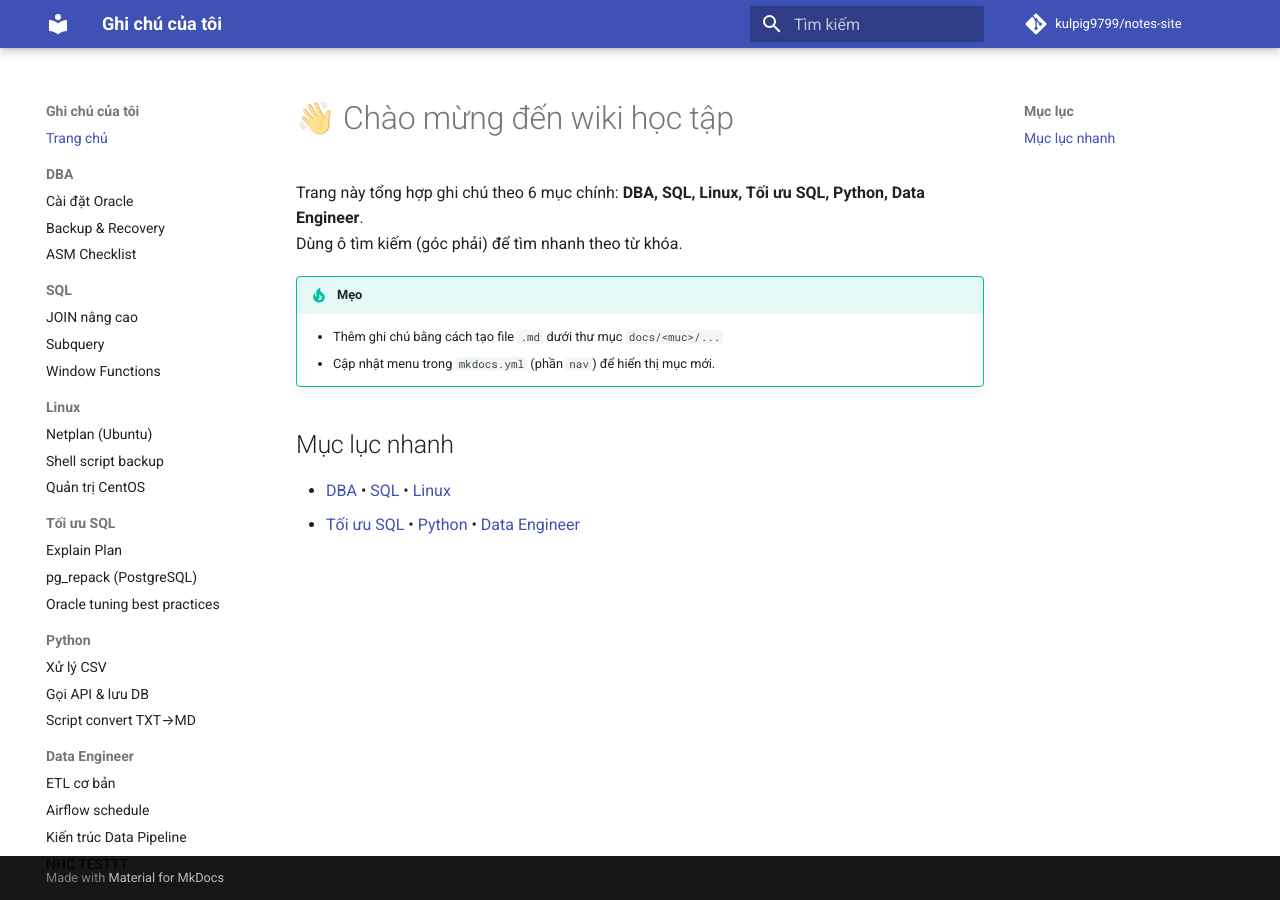
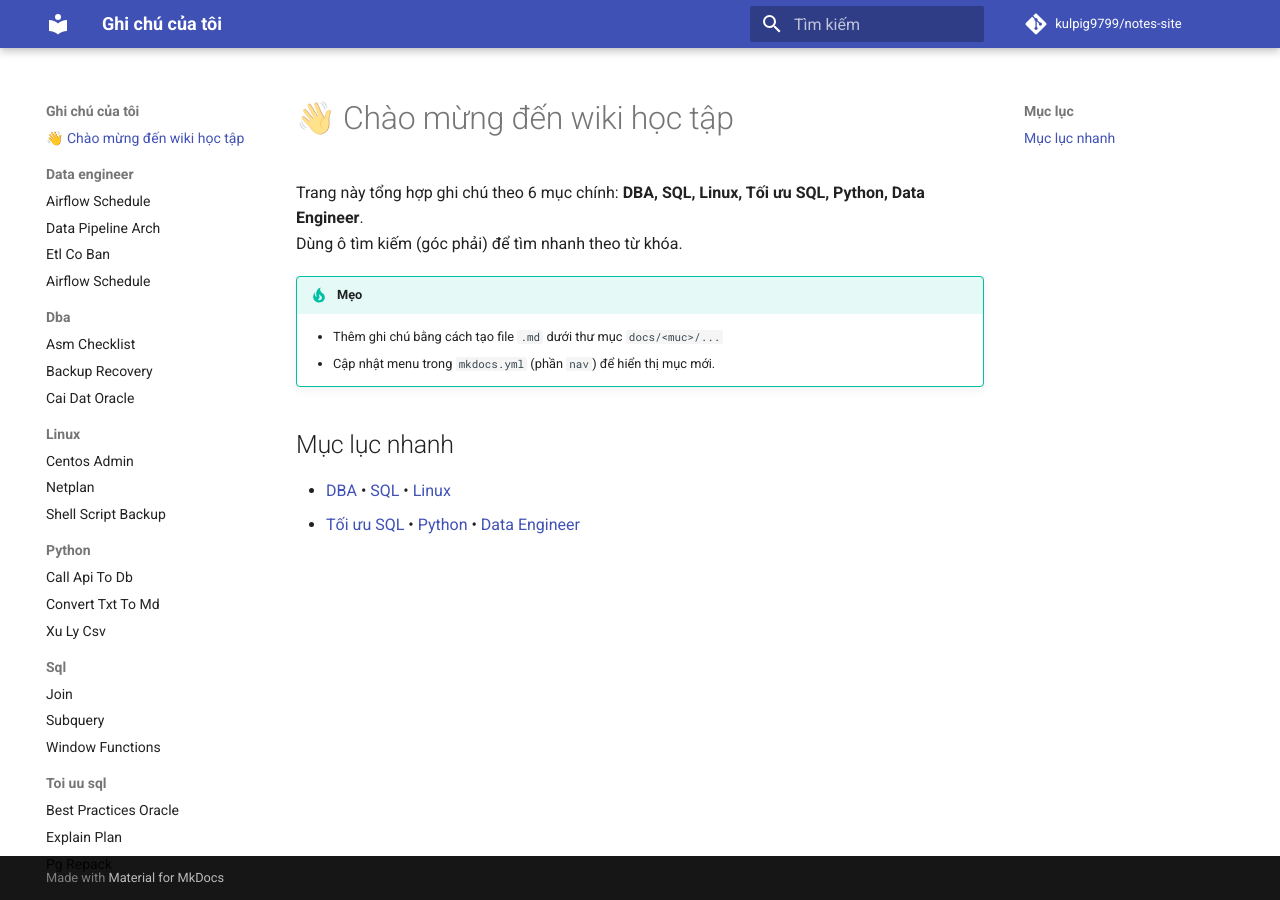
Before and after one commit to kulpig9799/notes-site, an MkDocs documentation site: the page built from docs/index.md, in a window 1280 px wide. Built offline with MkDocs 1.6.1 and Material for MkDocs 9.7.7, drawn with Linux system fonts in a browser that asks for light colours; comment, search, counter and statistics services are not loaded; some of the changed lines change nothing that is shown.

Commit message:
Update mkdocs.yml

```diff
--- a/mkdocs.yml
+++ b/mkdocs.yml
@@ -25,31 +25,3 @@ markdown_extensions:
   - admonition
   - pymdownx.details
   - pymdownx.superfences
-
-nav:
-  - Trang chủ: index.md
-  - DBA:
-      - "Cài đặt Oracle": dba/cai_dat_oracle.md
-      - "Backup & Recovery": dba/backup_recovery.md
-      - "ASM Checklist": dba/asm_checklist.md
-  - SQL:
-      - "JOIN nâng cao": sql/join.md
-      - "Subquery": sql/subquery.md
-      - "Window Functions": sql/window_functions.md
-  - Linux:
-      - "Netplan (Ubuntu)": linux/netplan.md
-      - "Shell script backup": linux/shell_script_backup.md
-      - "Quản trị CentOS": linux/centos_admin.md
-  - Tối ưu SQL:
-      - "Explain Plan": toi_uu_sql/explain_plan.md
-      - "pg_repack (PostgreSQL)": toi_uu_sql/pg_repack.md
-      - "Oracle tuning best practices": toi_uu_sql/best_practices_oracle.md
-  - Python:
-      - "Xử lý CSV": python/xu_ly_csv.md
-      - "Gọi API & lưu DB": python/call_api_to_db.md
-      - "Script convert TXT→MD": python/convert_txt_to_md.md
-  - Data Engineer:
-      - "ETL cơ bản": data_engineer/etl_co_ban.md
-      - "Airflow schedule": data_engineer/airflow_schedule.md
-      - "Kiến trúc Data Pipeline": data_engineer/data_pipeline_arch.md
-      - "NHC TESTTT": data_engineer/nhc_test.md
```
